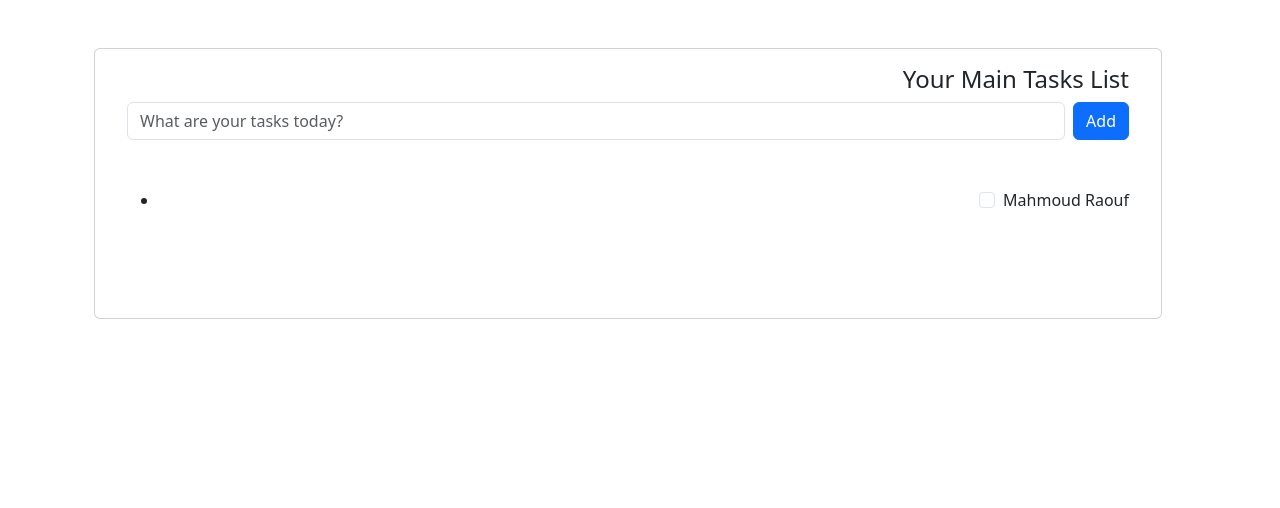
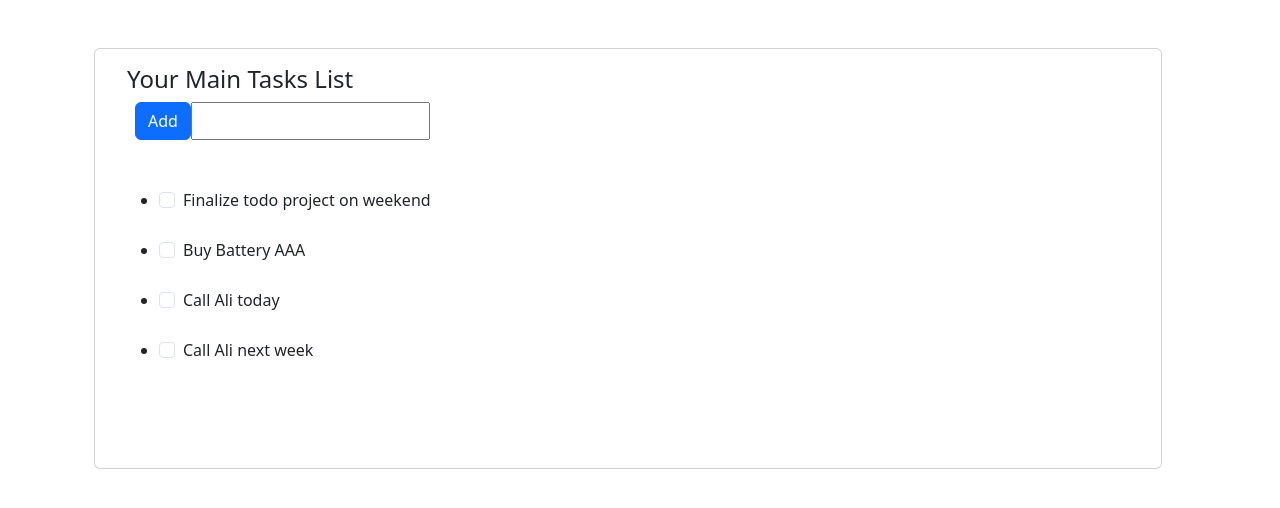
Before and after one commit to mhmdbaashn/tasks-todo, a Django app: page /todo/todo_list/ in a window 1280 px wide. Shown: the top 508 px of the page. Run offline with Django 4.2, Linux system fonts and the light colour scheme; data comes from the database, SQL or seed files in the repository; both versions use the stored data as it was after the commit.

Commit message:
Fix Debug and create forms file

```diff
--- a/project/settings.py
+++ b/project/settings.py
@@ -55,7 +55,7 @@ ROOT_URLCONF = 'project.urls'
 TEMPLATES = [
     {
         'BACKEND': 'django.template.backends.django.DjangoTemplates',
-        'DIRS': [],
+        'DIRS': ['templates'],
         'APP_DIRS': True,
         'OPTIONS': {
             'context_processors': [
--- a/project/urls.py
+++ b/project/urls.py
@@ -4,5 +4,6 @@ from django.urls import path, include
 
 urlpatterns = [
     path('admin/', admin.site.urls),
-    path('todo/', include('todo.urls')),
-]
+    path('todo/', include(('todo.urls', 'home'), namespace='home')),
+
+    ]
--- /dev/null
+++ b/templates/base.html
@@ -0,0 +1,19 @@
+<!DOCTYPE html>
+<html lang="en">
+  <head>
+    <meta charset="UTF-8" />
+    <meta name="viewport" content="width=device-width, initial-scale=1.0" />
+    <title>To-Do List</title>
+    <!-- Bootstrap 5 CSS link -->
+    <link
+      href="https://cdn.jsdelivr.net/npm/bootstrap@5.3.3/dist/css/bootstrap.min.css"
+      rel="stylesheet"
+    />
+  </head>
+  <body>
+    {% block body %} {% endblock body %}
+
+    <!-- Bootstrap 5 JS link -->
+    <script src="https://cdn.jsdelivr.net/npm/bootstrap@5.3.3/dist/js/bootstrap.bundle.min.js"></script>
+  </body>
+</html>
--- /dev/null
+++ b/todo/forms.py
@@ -0,0 +1,8 @@
+from django import forms
+from . models import Todo
+
+class TodoForm(forms.ModelForm):
+
+    class Meta:
+        model = Todo
+        fields = ("title",)
--- a/todo/templates/todo_list.html
+++ b/todo/templates/todo_list.html
@@ -1,46 +1,37 @@
-<!DOCTYPE html>
-<html lang="en">
-  <head>
-    <meta charset="UTF-8" />
-    <meta name="viewport" content="width=device-width, initial-scale=1.0" />
-    <title>To-Do List</title>
-    <!-- Bootstrap 5 CSS link -->
-    <link
-      href="https://cdn.jsdelivr.net/npm/bootstrap@5.3.3/dist/css/bootstrap.min.css"
-      rel="stylesheet"
-    />
-  </head>
-  <body>
+{% extends "base.html" %} {% block body %}
+
 <div class="container py-5">
   <div class="page-content page-container" id="page-content">
     <div class="padding">
       <div class="row container d-flex justify-content-center">
         <div class="col-lg-12">
           <div class="card px-3">
-                <div class="card-body text-end">
+            <div class="card-body text-start">
               <h4 class="card-title">Your Main Tasks List</h4>
-
+              <!-- Start Form -->
+              <form method="POST">
+                {% csrf_token %}
                 <div class="add-items d-flex">
-                    <input
-                      type="text"
-                      class="form-control todo-list-input"
-                      placeholder="What are your tasks today?"
-                    />
                   <button
                     type="submit"
                     class="add btn btn-primary font-weight-bold todo-list-add-btn ms-2"
                   >
                     Add
                   </button>
+                  {{ form.title }}
+                  <!-- Render the title field from TodoForm -->
                 </div>
+              </form>
 
+              <!-- List Tasks -->
               <div class="list-wrapper py-5">
                 <ul class="d-flex flex-column-reverse todo-list">
+                  {% for todo in todo_list %}
                   <li class="completed">
                     <div class="form-check">
                       <label class="form-check-label">
                         <input class="form-check-input" type="checkbox" />
-                            Mahmoud Raouf
+                        {{ todo.title }}
                         <i class="input-helper"></i>
                       </label>
                     </div>
@@ -49,6 +40,7 @@
                       ><i class="remove mdi mdi-close-circle-outline"></i
                     ></a>
                   </li>
+                  {% endfor %}
                 </ul>
               </div>
             </div>
@@ -59,7 +51,4 @@
   </div>
 </div>
 
-    <!-- Bootstrap 5 JS link -->
-    <script src="https://cdn.jsdelivr.net/npm/bootstrap@5.3.3/dist/js/bootstrap.bundle.min.js"></script>
-  </body>
-</html>
+{% endblock body %}
--- a/todo/urls.py
+++ b/todo/urls.py
@@ -1,6 +1,8 @@
 from django.urls import path
 from . import views
 
+
+app_name = 'home'
 urlpatterns = [
     path('todo_list/', views.todo_list, name='todo_list'),
 ]
--- a/todo/views.py
+++ b/todo/views.py
@@ -1,6 +1,18 @@
-from django.shortcuts import render
+from django.shortcuts import render, redirect, get_object_or_404
 from . models import Todo
-# Create your views here.
+from .forms import TodoForm
 
 def todo_list(request):
-    return render(request, 'todo_list.html')
+    todo_list = Todo.objects.all()
+    if request.method =='POST':
+        form = TodoForm(request.POST)
+        if form.is_valid():
+            form.save()
+            return redirect('home:todo_list')
+    else:
+            form = TodoForm()
+
+    return render(request,'todo_list.html', {
+        'todo_list':todo_list,
+        'form': form,
+        })
```
Also changed, not shown: db.sqlite3. Lines whose indentation alone changed are shown as unchanged.
